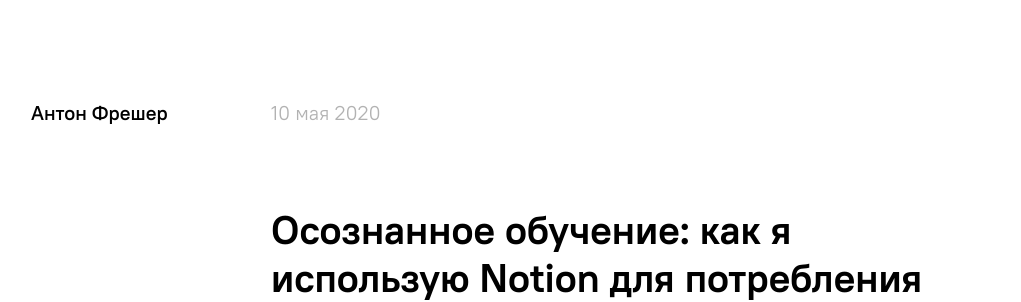
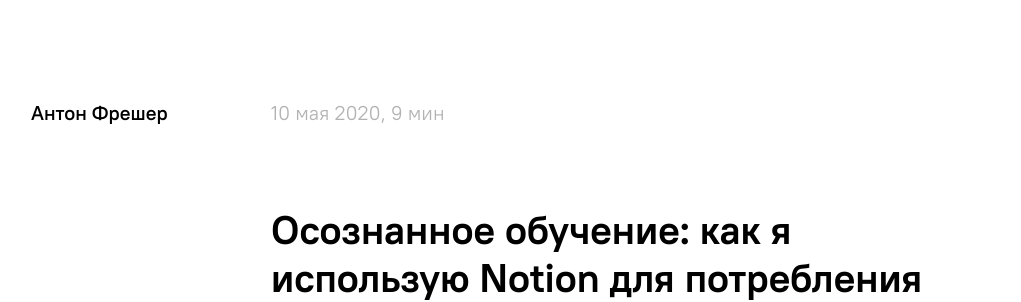
Before and after one commit to tonyfresher/blog, a Jekyll site: the page built from _posts/2020-05-10-the-storage.markdown, in a window 1280 px wide. Shown: the top 302 px of the page, without its empty margins (9-1030 px from the left). Built offline with Jekyll 4.4.1, drawn with Linux system fonts in a browser that asks for light colours.

Commit message:
Add read time

```diff
--- a/_css/_post.scss
+++ b/_css/_post.scss
@@ -3,7 +3,7 @@
     flex-direction: column;
 }
 
-.Post-Date {
+.Post-Info {
     color: var(--inactive-color);
 }
 
@@ -68,7 +68,7 @@
 }
 
 @media (max-width: 960px) {
-    .Post-Date {
+    .Post-Info {
         position: absolute;
         top: 0;
         right: 0;
--- /dev/null
+++ b/_includes/read-time.html
@@ -0,0 +1,6 @@
+{%assign words = include.content | number_of_words%}
+{%if words < 360%}
+    1 мин
+{%else%}
+    {{words | divided_by: 180}} мин
+{%endif%}
--- a/_layouts/post.html
+++ b/_layouts/post.html
@@ -3,7 +3,8 @@ layout: default
 ---
 
 <article class="Post">
-    <time datetime="{{ page.date | date_to_xmlschema }}" class="Post-Date">
+    <div class="Post-Info">
+        <time datetime="{{ page.date | date_to_xmlschema }}">
             {{page.date | date: "%-d"}}
             {%assign month = page.date | date: "%-m"%}
             {%case month%}
@@ -20,8 +21,10 @@ layout: default
                 {%when '11'%}ноя
                 {%when '12'%}дек
             {%endcase%}
-        {{page.date | date: "%Y"}}
+            {{page.date | date: "%Y"}},
         </time>
+        <span>{%include read-time.html content=content%}</span>
+    </div>
 
     <h1 class="Post-Title">{{page.title}}</h1>
 
```
Lines whose indentation alone changed are shown as unchanged.
